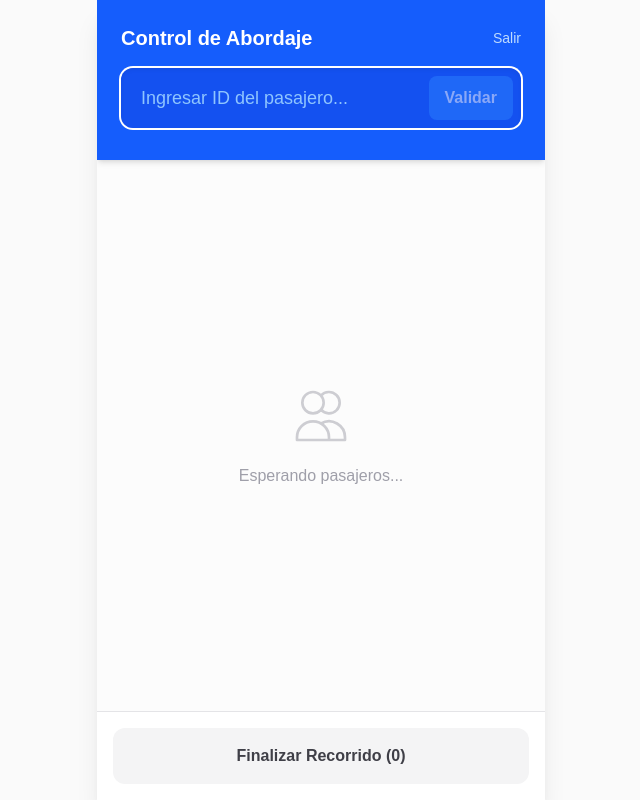
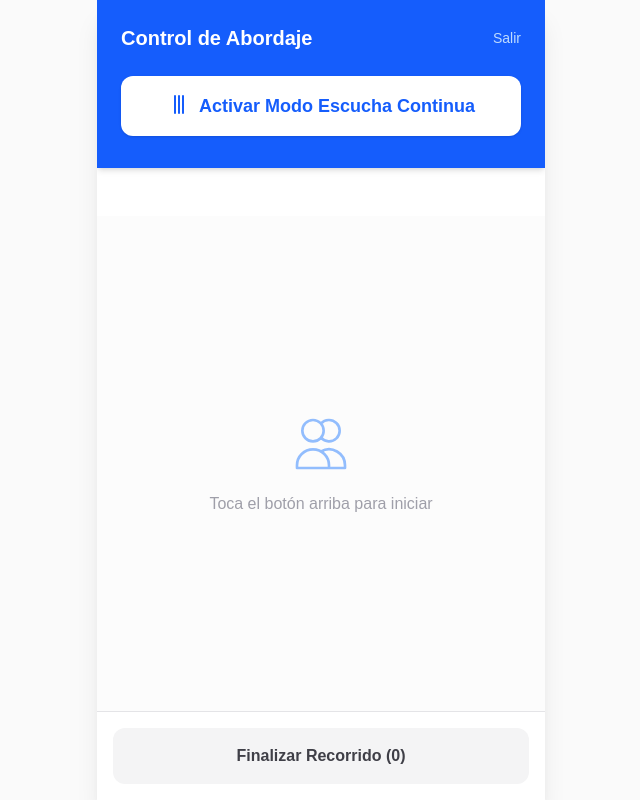
Before and after one commit to waldobeat/transporte-app, a Next.js app: page /driver in a window 1280 px wide. Shown: the whole page, without its empty margins (319-959 px from the left). Built offline with nearby package versions, Linux system fonts and the light colour scheme.

Commit message:
feat(driver): implement continuous discoverable credentials listener for boarding control

```diff
--- a/src/app/driver/page.tsx
+++ b/src/app/driver/page.tsx
@@ -10,52 +10,50 @@ type PassengerRecord = {
 };
 
 export default function DriverDashboard() {
-    const [loading, setLoading] = useState(false);
-    const [passengerId, setPassengerId] = useState('');
+    const [isListening, setIsListening] = useState(false);
     const [records, setRecords] = useState<PassengerRecord[]>([]);
     const [message, setMessage] = useState<{ type: 'success' | 'error', text: string } | null>(null);
-    const inputRef = useRef<HTMLInputElement>(null);
+    const stopRef = useRef(false);
 
-    // Focus input on load
+    // Stop listening when leaving page
     useEffect(() => {
-        inputRef.current?.focus();
+        return () => { stopRef.current = true; };
     }, []);
 
-    const handleAuthenticate = async (e: React.FormEvent) => {
-        e.preventDefault();
-        if (!passengerId.trim()) return;
+    const handleStartListening = async () => {
+        setIsListening(true);
+        stopRef.current = false;
+        setMessage({ type: 'success', text: 'Lector biométrico activado. Esperando huellas...' });
 
-        setLoading(true);
-        setMessage(null);
+        while (!stopRef.current) {
             try {
                 // 1. Get options
                 const optResp = await fetch('/api/webauthn/authenticate/options', {
                     method: 'POST',
                     headers: { 'Content-Type': 'application/json' },
-                body: JSON.stringify({ id: passengerId }),
+                    body: JSON.stringify({}),
                 });
 
                 const optData = await optResp.json();
-
                 if (!optResp.ok) throw new Error(optData.error || 'Failed to get authentication options');
 
                 // 2. Pass options to browser WebAuthn API
                 let attResp;
                 try {
-                attResp = await startAuthentication({ optionsJSON: optData });
+                    attResp = await startAuthentication({ optionsJSON: optData.options });
                 } catch (err: any) {
                     if (err.name === 'NotAllowedError') {
-                    throw new Error('Operación cancelada o denegada.');
+                        throw new Error('LECTOR_STOPPED');
                     }
-                throw new Error('Error al validar la huella.');
+                    throw new Error(`Error del autenticador: ${err.message}`);
                 }
 
-            // 3. Verify response
+                // 3. Verify response using the server challenge ID
                 const verifyResp = await fetch('/api/webauthn/authenticate/verify', {
                     method: 'POST',
                     headers: { 'Content-Type': 'application/json' },
                     body: JSON.stringify({
-                    id: passengerId,
+                        challengeId: optData.challengeId,
                         response: attResp,
                     }),
                 });
@@ -65,23 +63,35 @@ export default function DriverDashboard() {
 
                 // Add to list
                 setRecords(prev => [{
-                id: passengerId,
+                    id: verifyData.passenger.id,
                     timestamp: new Date().toLocaleTimeString('es-ES'),
-                name: 'Pasajero Validado' // Idealmente retornar el nombre desde el backend
+                    name: `${verifyData.passenger.name} ${verifyData.passenger.lastName}`
                 }, ...prev]);
 
-            setMessage({ type: 'success', text: 'Acceso Autorizado.' });
-            setPassengerId('');
+                setMessage({ type: 'success', text: `✅ Acceso Autorizado: ${verifyData.passenger.name}` });
 
-            // Refocus input for next passenger
-            setTimeout(() => inputRef.current?.focus(), 100);
+                // Pequeña pausa para que se vea el mensaje de éxito antes de abrir el modal de nuevo
+                await new Promise(r => setTimeout(r, 1500));
 
             } catch (error: any) {
+                if (error.message === 'LECTOR_STOPPED') {
+                    stopRef.current = true;
+                    setIsListening(false);
+                    setMessage({ type: 'error', text: 'Lector detenido.' });
+                    break;
+                }
+
                 setMessage({ type: 'error', text: error.message });
-            setTimeout(() => inputRef.current?.focus(), 100);
-        } finally {
-            setLoading(false);
+                // Wait before retrying to avoid spamming the database if there's a persistent error
+                await new Promise(r => setTimeout(r, 3000));
             }
+        }
+    };
+
+    const handleStopListening = () => {
+        stopRef.current = true;
+        setIsListening(false);
+        setMessage(null);
     };
 
     return (
@@ -90,34 +100,36 @@ export default function DriverDashboard() {
 
                 {/* Header */}
                 <header className="bg-blue-600 text-white p-6 pb-8 flex-shrink-0 shadow-md z-10 relative">
-                    <div className="flex justify-between items-center mb-4">
+                    <div className="flex justify-between items-center mb-6">
                         <h1 className="text-xl font-bold">Control de Abordaje</h1>
                         <a href="/" className="text-blue-200 hover:text-white text-sm">Salir</a>
                     </div>
-                    <form onSubmit={handleAuthenticate} className="relative mt-2">
-                        <input
-                            ref={inputRef}
-                            type="text"
-                            value={passengerId}
-                            onChange={e => setPassengerId(e.target.value)}
-                            placeholder="Ingresar ID del pasajero..."
-                            className="w-full bg-blue-700/50 text-white placeholder-blue-300 border-none rounded-xl py-4 flex-shrink-0 px-5 focus:ring-2 focus:ring-white outline-none text-lg font-medium shadow-inner"
-                            disabled={loading}
-                        />
+
+                    <div className="flex flex-col gap-3">
+                        {!isListening ? (
                             <button
-                            type="submit"
-                            disabled={loading || !passengerId}
-                            className="absolute right-2 top-2 bottom-2 bg-blue-500 hover:bg-blue-400 text-white rounded-lg px-4 font-semibold disabled:opacity-50 transition-all"
+                                onClick={handleStartListening}
+                                className="w-full bg-white text-blue-600 hover:bg-zinc-100 py-4 rounded-xl font-bold text-lg shadow flex items-center justify-center gap-2 transition-all"
                             >
-                            {loading ? '...' : 'Validar'}
+                                <svg xmlns="http://www.w3.org/2000/svg" width="24" height="24" viewBox="0 0 24 24" fill="none" stroke="currentColor" strokeWidth="2" strokeLinecap="round" strokeLinejoin="round"><path d="M12 11h.01" /><path d="M12 6h.01" /><path d="M12 16h.01" /><path d="M8 11h.01" /><path d="M8 16h.01" /><path d="M16 11h.01" /><path d="M16 16h.01" /><path d="M8 6h.01" /><path d="M16 6h.01" /><path d="M12 2v9" /><path d="M12 11v8" /><path d="M8 2v9" /><path d="M8 11v8" /><path d="M16 2v9" /><path d="M16 11v8" /></svg>
+                                Activar Modo Escucha Continua
                             </button>
-                    </form>
+                        ) : (
+                            <button
+                                onClick={handleStopListening}
+                                className="w-full bg-red-500 hover:bg-red-400 text-white py-4 rounded-xl font-bold text-lg shadow flex items-center justify-center gap-2 transition-all animate-pulse"
+                            >
+                                <div className="w-3 h-3 bg-white rounded-full"></div>
+                                Lector Activo (Detener)
+                            </button>
+                        )}
+                    </div>
                 </header>
 
                 {/* Notifications */}
                 {message && (
                     <div
-                        className={`absolute top-[9rem] left-4 right-4 z-20 p-4 rounded-xl shadow-lg border text-center font-bold animate-in slide-in-from-top-4 fade-in duration-300 ${message.type === 'success'
+                        className={`absolute top-[10rem] left-4 right-4 z-20 p-4 rounded-xl shadow-lg border text-center font-bold animate-in slide-in-from-top-4 fade-in duration-300 ${message.type === 'success'
                             ? 'bg-green-100 text-green-800 border-green-200 dark:bg-green-900 dark:text-green-300 dark:border-green-800'
                             : 'bg-red-100 text-red-800 border-red-200 dark:bg-red-900 dark:text-red-300 dark:border-red-800'
                             }`}
@@ -128,27 +140,37 @@ export default function DriverDashboard() {
                 )}
 
                 {/* List */}
-                <div className="flex-1 overflow-y-auto p-4 space-y-3 bg-zinc-50/50 dark:bg-zinc-950/50">
+                <div className="flex-1 overflow-y-auto p-4 space-y-3 bg-zinc-50/50 dark:bg-zinc-950/50 mt-12">
                     {records.length === 0 ? (
                         <div className="h-full flex flex-col items-center justify-center text-zinc-400 dark:text-zinc-600 space-y-4">
-                            <svg className="w-16 h-16 opacity-50" fill="none" viewBox="0 0 24 24" stroke="currentColor">
+                            {!isListening ? (
+                                <>
+                                    <svg className="w-16 h-16 opacity-50 text-blue-500" fill="none" viewBox="0 0 24 24" stroke="currentColor">
                                         <path strokeLinecap="round" strokeLinejoin="round" strokeWidth={1} d="M12 4.354a4 4 0 110 5.292M15 21H3v-1a6 6 0 0112 0v1zm0 0h6v-1a6 6 0 00-9-5.197M13 7a4 4 0 11-8 0 4 4 0 018 0z" />
                                     </svg>
-                            <p>Esperando pasajeros...</p>
+                                    <p>Toca el botón arriba para iniciar</p>
+                                </>
+                            ) : (
+                                <>
+                                    <div className="w-12 h-12 rounded-full border-4 border-blue-200 border-t-blue-600 animate-spin"></div>
+                                    <p className="font-medium text-blue-600 dark:text-blue-400">Esperando pasajeros...</p>
+                                    <p className="text-sm text-center px-4">El dispositivo pedirá la huella. Solo diles que coloquen su dedo.</p>
+                                </>
+                            )}
                         </div>
                     ) : (
                         records.map((rec, i) => (
                             <div key={i} className="bg-white dark:bg-zinc-900 border border-zinc-100 dark:border-zinc-800 p-4 rounded-xl flex items-center justify-between shadow-sm animate-in fade-in slide-in-from-bottom-2">
                                 <div className="flex items-center space-x-3">
-                                    <div className="h-10 w-10 rounded-full bg-blue-100 dark:bg-blue-900/40 flex items-center justify-center text-blue-600 dark:text-blue-400 font-bold">
-                                        {rec.id.substring(0, 2)}
+                                    <div className="h-10 w-10 rounded-full bg-blue-100 dark:bg-blue-900/40 flex items-center justify-center text-blue-600 dark:text-blue-400 font-bold uppercase overflow-hidden">
+                                        {rec.name ? rec.name.substring(0, 2) : rec.id.substring(0, 2)}
                                     </div>
                                     <div>
-                                        <p className="font-semibold text-zinc-900 dark:text-zinc-100">{rec.id}</p>
-                                        <p className="text-xs text-zinc-500 dark:text-zinc-400">Validado mediante Passkey</p>
+                                        <p className="font-bold text-zinc-900 dark:text-zinc-100">{rec.name || rec.id}</p>
+                                        <p className="text-xs text-zinc-500 dark:text-zinc-400">C.I: {rec.id}</p>
                                     </div>
                                 </div>
-                                <div className="text-sm font-medium text-zinc-400 dark:text-zinc-500">
+                                <div className="text-sm font-bold text-green-600 dark:text-green-500">
                                     {rec.timestamp}
                                 </div>
                             </div>
```
Also changed, not shown: prisma/apply_challenge.js (added, +22 -0 lines), src/app/api/webauthn/authenticate/options/route.ts (+6 -16 lines), src/app/api/webauthn/authenticate/verify/route.ts (+32 -13 lines), 1 other file (tests, documents, lock files or other folders). Lines whose indentation alone changed are shown as unchanged.
